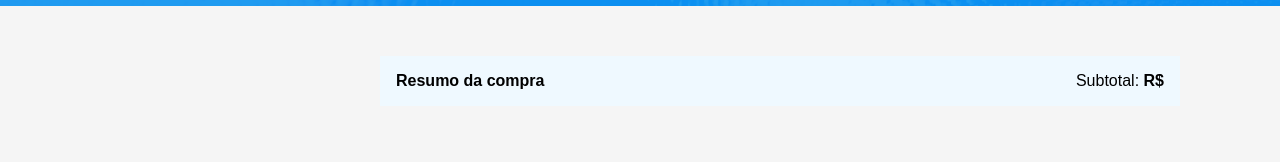
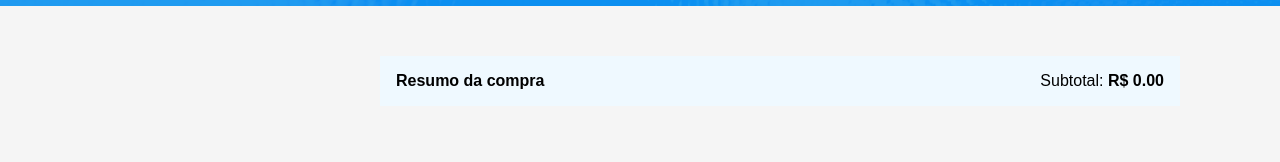
Before and after one commit to KLusvarghi/trato-tech, a React (Vite) app: page /carrinho in a window 1280 px wide. Shown: the part 444-606 px from the top of the page. Built offline with nearby package versions, Linux system fonts and the light colour scheme.

Commit message:
funcionalidade de aumentar e diminuir quantidade e preço do carrinho

```diff
--- a/src/components/Item/Item.jsx
+++ b/src/components/Item/Item.jsx
@@ -1,10 +1,15 @@
 import styles from './Item.module.scss';
-import { AiOutlineHeart, AiFillHeart } from 'react-icons/ai';
+import {
+  AiOutlineHeart,
+  AiFillHeart,
+  AiFillMinusCircle,
+  AiFillPlusCircle,
+} from 'react-icons/ai';
 import { FaCartPlus } from 'react-icons/fa';
 import { useDispatch, useSelector } from 'react-redux';
 // importando a action de itens
 import { mudarFavorito } from '@/store/reducers/itens';
-import { mudarCarrinho } from '@/store/reducers/carrinho';
+import { mudarCarrinho, mudarQuantidade } from '@/store/reducers/carrinho';
 import classNames from 'classnames';
 
 const iconeProps = {
@@ -12,8 +17,14 @@ const iconeProps = {
   color: '#041833',
 };
 
+const quantidadeProps = {
+  size: 32,
+  color: '#1875E8',
+};
+
 const Item = (props) => {
-  const { titulo, foto, preco, descricao, favorito, id, carrinho } = props;
+  const { titulo, foto, preco, descricao, favorito, id, carrinho, quantidade } =
+    props;
 
   // instanciando o dispath a uma variável
   const dispatch = useDispatch();
@@ -35,9 +46,11 @@ const Item = (props) => {
   };
 
   return (
-    <div className={classNames(styles.item, {
-      [styles.itemNoCarrinho]: carrinho
-    })}>
+    <div
+      className={classNames(styles.item, {
+        [styles.itemNoCarrinho]: carrinho,
+      })}
+    >
       <div className={styles['item-imagem']}>
         <img src={foto} alt={titulo} />
       </div>
@@ -63,6 +76,30 @@ const Item = (props) => {
                 onClick={resolverFavorito}
               />
             )}
+            {/* caso ele já esteja no carrinho */}
+            {carrinho ? (
+              <div className={styles.quantidade}>
+                Quantidade:
+                {/* acessando o mudar quantidade tendo que passar o id e a quantidade */}
+                <AiFillMinusCircle
+                  {...quantidadeProps}
+                  // para que não fique -1, -2, etc. verificamos se quantidade é maior ou igual a 1
+                  onClick={() => {
+                    if (quantidade >= 1) {
+                      dispatch(mudarQuantidade({ id, quantidade: -1 }));
+                    }
+                  }}
+                />
+                {/* essa função padStart cria uma função que assim conseguimos colocar alguma coisa no começo, sendo o primeiro parametro o tamanho total da string e em seuqnecia colocamos o queremos colocar na frente, então até o 9, ficará 09 e quando chegar ao 10, será apenas 10, não colocará o 0 na frente por que o primeiro parametro que colocamos é o 2, sendo o tamanho total da string */}
+                <span>{String(quantidade || 0).padStart(2, '0')}</span>
+                <AiFillPlusCircle
+                  {...quantidadeProps}
+                  onClick={() =>
+                    dispatch(mudarQuantidade({ id, quantidade: +1 }))
+                  }
+                />
+              </div>
+            ) : (
               <FaCartPlus
                 {...iconeProps}
                 // 'estarNoCarrinho' nos retorna um boolean, sendo facil saber se está ou não no vcarrinho
@@ -70,6 +107,7 @@ const Item = (props) => {
                 className={styles['item-acao']}
                 onClick={resolverCarrinho}
               />
+            )}
           </div>
         </div>
       </div>
--- a/src/pages/Carrinho/Carrinho.jsx
+++ b/src/pages/Carrinho/Carrinho.jsx
@@ -4,22 +4,26 @@ import { useSelector } from 'react-redux';
 import Item from '@/components/Item/Item';
 
 const Carrinho = () => {
-  // pegando o estado de carrinho
-  const carrinho = useSelector((state) => {
+  // pegando o estado de carrinho e total dos valores dos produtos
+  const { carrinho, total } = useSelector((state) => {
+    let total = 0;
     // pequando o reducer desse carrinho, para assim modificar o valor dele
     // itens = o primeiro item do array é o próprio array que estamos criando.
     // O segundo parâmetro é cada item que tem dentro do carrinho
     const carrinhoReducer = state.carrinho.reduce((itens, itemNoCarrinho) => {
       // aqui estamos percorrendo o estado de iten e usando o find para encontrar o id do que bate com o item que tem no carrinho (itemNoCarrinho)
-      const item = state.itens.find((item) => item.id === itemNoCarrinho.id);
-
+      const item = state.itens.find(item => item.id === itemNoCarrinho.id);
+      total += (item.preco * itemNoCarrinho.quantidade);
       itens.push({
         ...item, //pequando todas as informações que esta dentro do reducer de itens
-        qauntidade: itemNoCarrinho.quantidade, //pequando a quantidade que esta dentro de reducer do carrinho
+        quantidade: itemNoCarrinho.quantidade, //pequando a quantidade que esta dentro de reducer do carrinho
       });
       return itens;
     }, []);
-    return carrinhoReducer;
+    return {
+      carrinho: carrinhoReducer,
+      total,
+    };
   });
   return (
     <div>
@@ -34,7 +38,7 @@ const Carrinho = () => {
         <div className={styles.total}>
           <strong>Resumo da compra</strong>
           <span>
-            Subtotal: <strong>R$ {}</strong>
+            Subtotal: <strong>R$ {total.toFixed(2)}</strong>
           </span>
         </div>
       </div>
--- a/src/pages/Categoria/Categoria.jsx
+++ b/src/pages/Categoria/Categoria.jsx
@@ -1,8 +1,8 @@
-import Header from '../../components/Header/Header';
+import Header from '@/components/Header/Header';
+import Item from '@/components/Item/Item';
 import { useSelector } from 'react-redux';
 import { useParams } from 'react-router-dom';
 import styles from './Categoria.module.scss'
-import Item from '@/components/Item/Item';
 
 const Categoria = () => {
   // pegando esse "nomeCategoria" que é a rota que passamos em 'routes'
@@ -15,7 +15,7 @@ const Categoria = () => {
     // const apenasItens = useSelector(state => state.itens);
 
   // dessa maneira, como retornamos um objeto que tem duas propriedade 'categoria' e 'itens', precisamos destruturar ao inves de 'const categoria = ...'
-  const { categoria, itens } = useSelector((state) => ({
+  const { categoria, itens } = useSelector(state => ({
     categoria: state.categorias.find(
       (categoria) => categoria.id === nomeCategoria, //  precisamos pegar a categoria onde categoria.id seja igual ao ID daquela rota
       // a categoria que for igual a categoria clicada pelo usuário (que no caso é o id) ele nos retornará
--- a/src/store/reducers/carrinho.jsx
+++ b/src/store/reducers/carrinho.jsx
@@ -13,9 +13,10 @@ const carrinhoSlice = createSlice({
       // O método some() testa se ao menos um dos elementos no array passa no teste implementado pela função atribuída e retorna um valor true ou false.
       // neste caso se der true e atender ao requisito, ele tem que remover ou adicionar o item do do array "temItem"
       const temItem = state.some((item) => item.id === payload);
-      if (!temItem) // se o item não existir
+      if (!temItem)
+        // se o item não existir
         return [
-      ...state, //passando o estado anterior mais o objeto anterior
+          ...state, //passando o estado anterior mais o objeto anterior
           {
             id: payload,
             quantidade: 1,
@@ -25,10 +26,20 @@ const carrinhoSlice = createSlice({
       // retornando apenas os itens que tem o id diferente do payload que será recebido como parametro
       return state.filter((item) => item.id !== payload);
     },
+
+    // criando mais uma action
+    mudarQuantidade: (state, { payload }) => {
+      // poderiamos criar ou adicionar e remover quantidade, porém podemos apenas usar o payload e acrescentar ou diminuir ele
+      // percorrendo todos os valores
+      state = state.map(itemNoCarrinho => {
+        if(itemNoCarrinho.id === payload.id) itemNoCarrinho.quantidade += payload.quantidade;
+        return itemNoCarrinho;
+      })
+    },
   },
 });
 
-export const { mudarCarrinho } = carrinhoSlice.actions;
+export const { mudarCarrinho, mudarQuantidade } = carrinhoSlice.actions;
 
 // agora sim estamos exportando o reducer, e agora ele pode ser usado como reducer dentro do index
 export default carrinhoSlice.reducer;
--- a/src/store/reducers/itens.jsx
+++ b/src/store/reducers/itens.jsx
@@ -299,7 +299,8 @@ const itensSlice = createSlice({
       // nesta parte é onde alteramos o estado do objeto ou valor do store
       state = state.map(item => {
         // sendo o playload o id do item
-        if(item.id === payload) item.favorito = !item.favorito
+        if(item.id === payload) item.favorito = !item.favorito;
+        return item
       })
     },
   },
```
Lines whose indentation alone changed are shown as unchanged.
